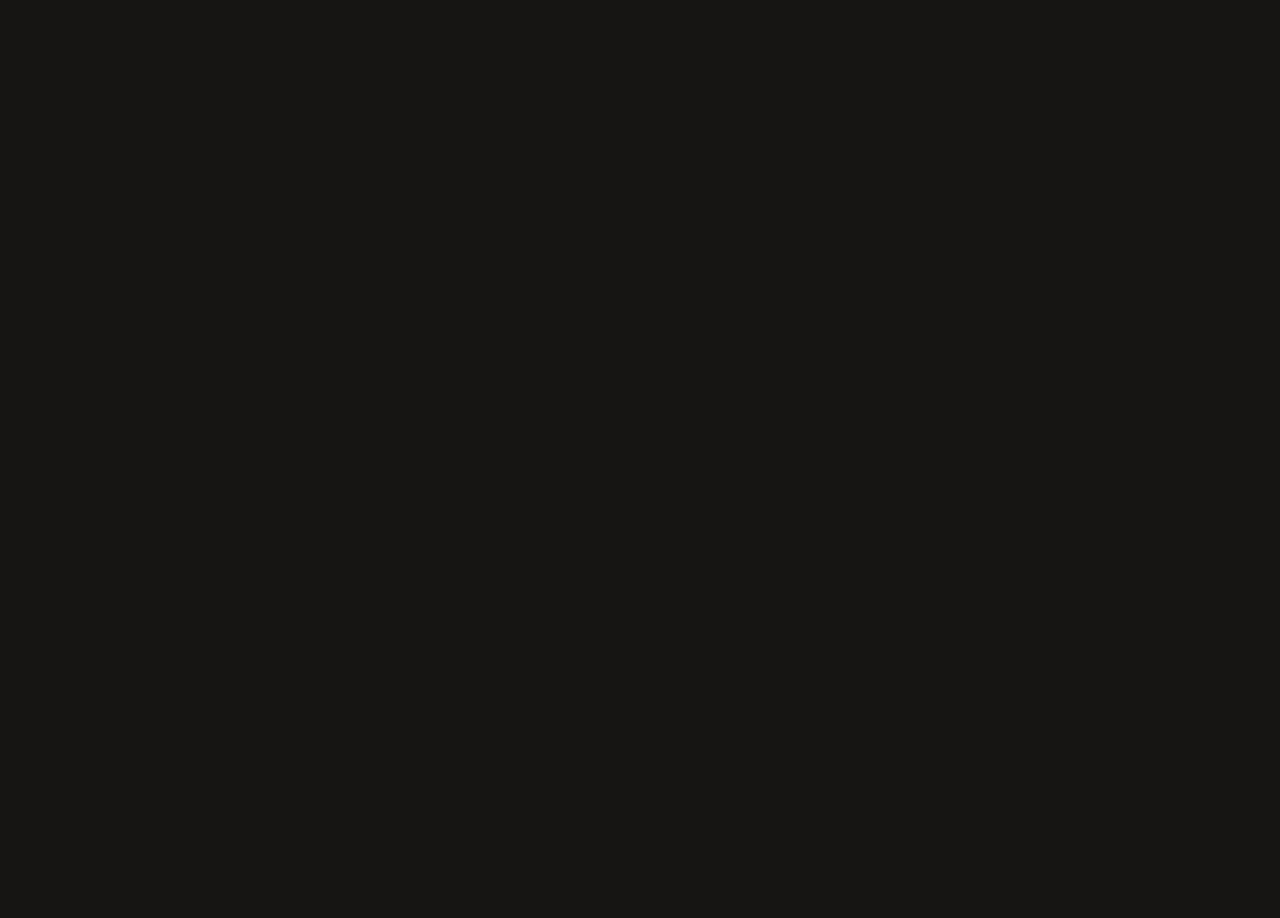
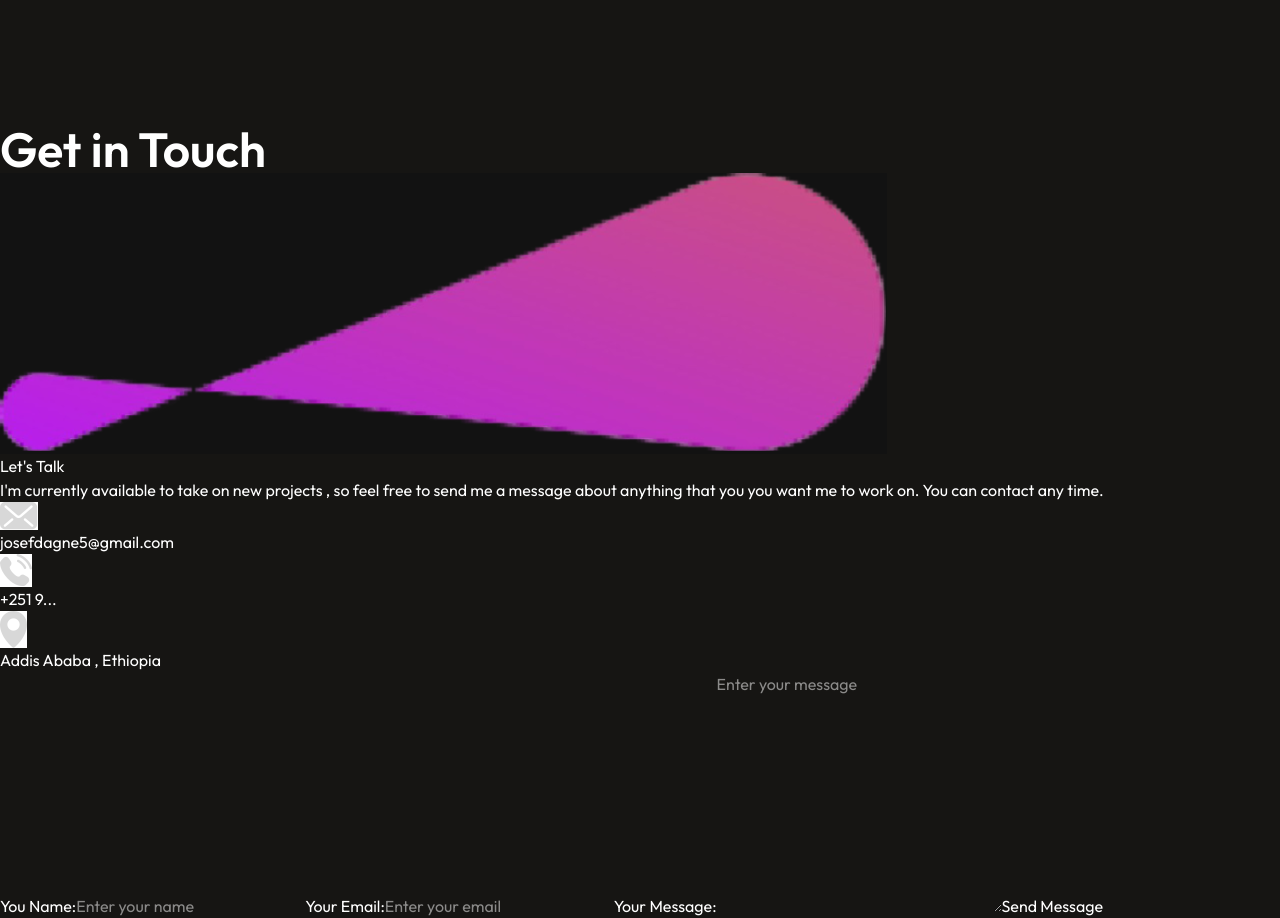
Before and after one commit to YosephDagne/Joseph_Dev, a React (Vite) app in the folder portfolio-wbsite/my-portfolio/: page / in a window 1280 px wide. Shown: the part 3980-4898 px from the top of the page. Before the commit the page ends 3935 px from the top, so only its background shows below. Built offline with nearby package versions, Linux system fonts and the light colour scheme.

Commit message:
contact component

```diff
--- a/portfolio-wbsite/my-portfolio/src/App.jsx
+++ b/portfolio-wbsite/my-portfolio/src/App.jsx
@@ -1,4 +1,5 @@
 import About from "./components/About";
+import Contact from "./components/Contact";
 import Hero from "./components/Hero";
 import MyWork from "./components/MyWork";
 import NavBar from "./components/NavBar";
@@ -12,6 +13,7 @@
       <About />
       <Services />
       <MyWork />
+      <Contact />
     </div>
   );
 }
--- /dev/null
+++ b/portfolio-wbsite/my-portfolio/src/components/Contact.jsx
@@ -0,0 +1,53 @@
+import React from "react";
+import { assets } from "../assets/assets";
+
+const Contact = () => {
+  return (
+    <div className="">
+      <div className="">
+        <h1 className="text-5xl font-semibold">Get in Touch</h1>
+        <img className="" src={assets.theme_pattern} alt="" />
+      </div>
+      <div className="">
+        {/* contact left */}
+        <div className="relative">
+          <h1>Let's Talk</h1>
+          <p>
+            I'm currently available to take on new projects , so feel free to
+            send me a message about anything that you you want me to work on.
+            You can contact any time.
+          </p>
+          <div className="">
+            <div className="">
+              <img src={assets.mail_icon} alt="" />
+              <p>josefdagne5@gmail.com</p>
+            </div>
+            <div className="">
+              <img src={assets.call_icon_1} alt="" /> <p>+251 9...</p>
+            </div>
+            <div className="">
+              <img src={assets.location_icon_1} alt="" />{" "}
+              <p>Addis Ababa , Ethiopia</p>
+            </div>
+          </div>
+        </div>
+        <form>
+          <label htmlFor="">You Name:</label>
+          <input type="text" placeholder="Enter your name" name="nmae" />
+          <label htmlFor="">Your Email:</label>
+          <input type="email" placeholder="Enter your email" name="email" />
+          <label htmlFor="">Your Message:</label>
+          <textarea
+            name="message"
+            cols="30"
+            rows="10"
+            placeholder="Enter your message"
+          ></textarea>
+          <button type="submit">Send Message</button>
+        </form>
+      </div>
+    </div>
+  );
+};
+
+export default Contact;
```
